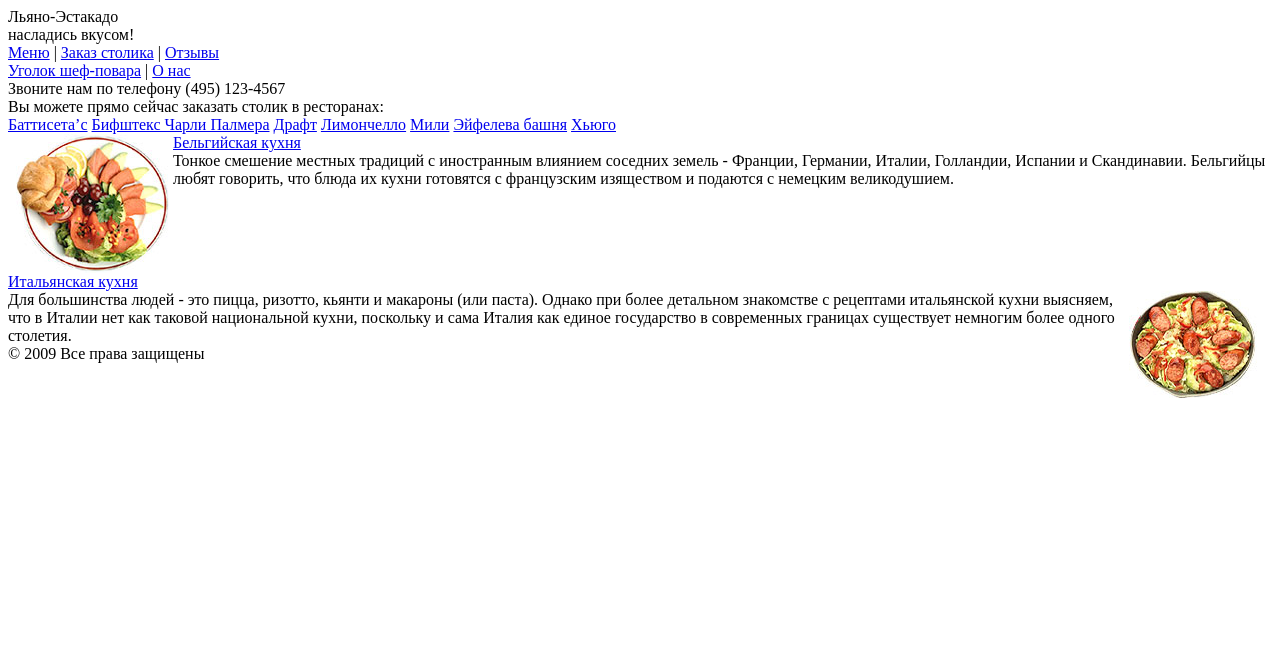
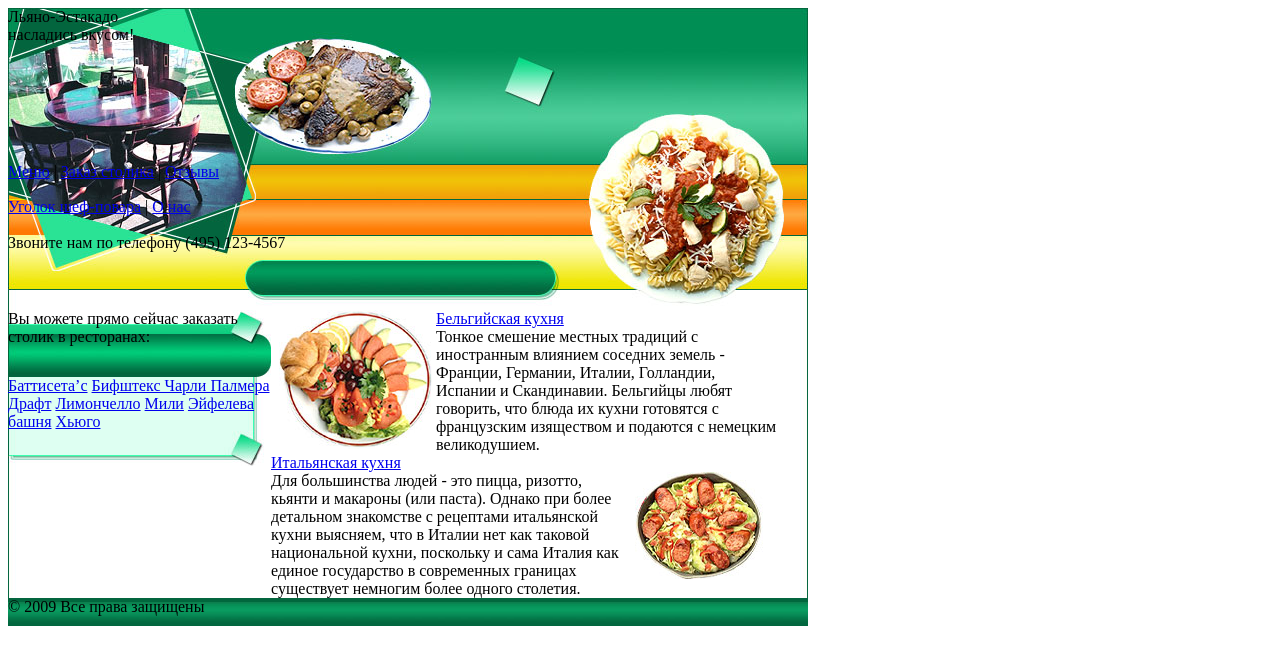
Before and after one commit to EvsikovaOksana/lab7, a plain HTML site: page index.html in a window 1280 px wide. Drawn offline with Linux system fonts and the light colour scheme.

Commit message:
Update style.css

```diff
--- a/css/style.css
+++ b/css/style.css
@@ -1,7 +1,62 @@
-#news{
-background:yellow;
-width:150px;
-height:280px;
-float:right;
-margin:10px;
+#main{
+    width:800px;
+    background-image: url(../images/fon_bg.jpg);
+    background-repeat: repeat-y;
 }
+#header{
+    width:800px;
+    height:155px;
+    background-image: url(../images/header.jpg);
+    background-repeat:no-repeat;
+}
+#menu1{
+width:800px;
+height:35px;
+background-image: url(../images/menu1.jpg);
+background-repeat:no-repeat;
+}
+#menu2{
+width:800px;
+height:36px;
+background-image: url(../images/menu2.jpg);
+background-repeat:no-repeat;
+}
+#menu3{
+width:800px;
+height:76px;
+background-image: url(../images/menu3.jpg);
+background-repeat:no-repeat;
+}
+#reklama{
+float:left;
+width:263px;
+}
+#reklama_top{
+width:263px;
+height:67px;
+background-image: url(../images/reklama_top.jpg);
+background-repeat:no-repeat;
+}
+#reklama_text{
+width:263px;
+background-image: url(../images/reklama_bg.jpg);
+background-repeat: repeat-y;
+}
+#reklama_bottom{
+width:263px;
+height:35px;
+background-image: url(../images/reklama_bottom.jpg);
+background-repeat:no-repeat;
+
+}
+#content{
+float:left;
+width:507px;
+}
+#footer{
+clear:both;
+width:800px;
+height:28px;
+background-image: url(../images/footer.jpg);
+background-repeat: repeat-x;
+}
```
